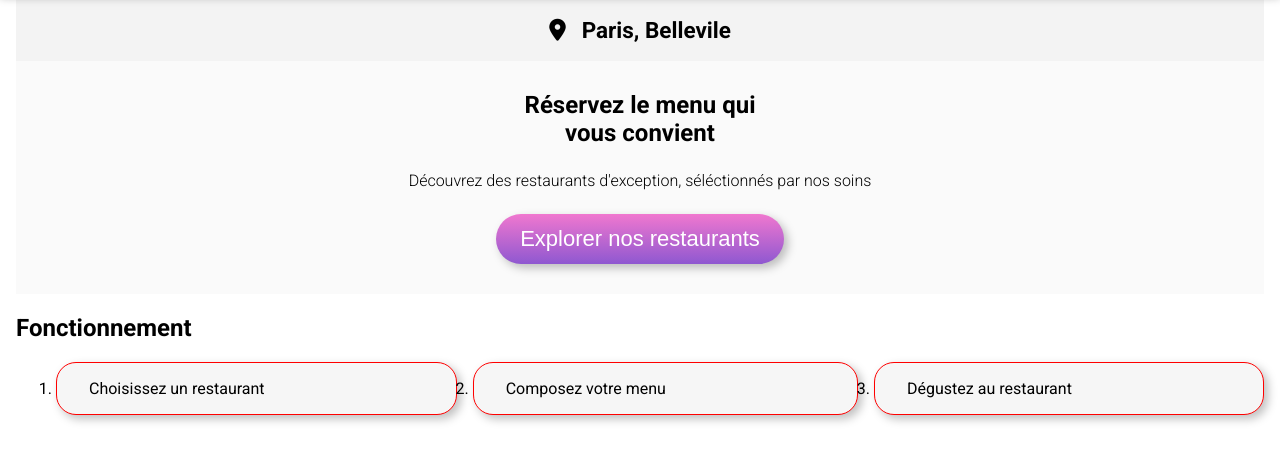
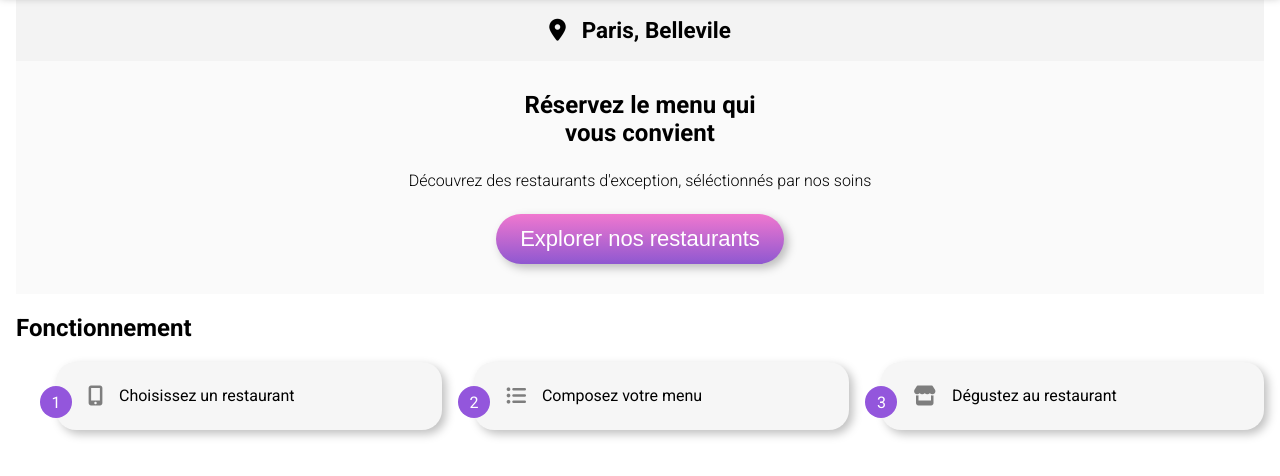
Before and after one commit to imane33941/OhMyFood, a website: page index.html in a window 1280 px wide. Shown: the part 80-556 px from the top of the page. Drawn offline with Linux system fonts and the light colour scheme; a web font is replaced by a local one.

Commit message:
add counter to tuto bullet points

```diff
--- a/index.html
+++ b/index.html
@@ -29,9 +29,9 @@
         <section class="tuto">
             <h2 class="tuto_title">Fonctionnement</h2>
             <ol>
-                <li>Choisissez un restaurant</li>
-                <li>Composez votre menu</li>
-                <li>Dégustez au restaurant</li>
+                <li><i class="fas fa-mobile-alt"></i>Choisissez un restaurant</li>
+                <li><i class="fas fa-list-ul"></i>Composez votre menu</li>
+                <li><i class="fas fa-store"></i>Dégustez au restaurant</li>
             </ol>
         </section>
 
--- a/sass/layout/explorer.scss
+++ b/sass/layout/explorer.scss
@@ -23,7 +23,6 @@
         background-color: #686868;
         background-image: linear-gradient(to top,rgba(147,86,220,.9),
         rgba(255,121,218,.9));
-        // box-shadow: 4px 4px 10px rgba(0,0,0,.25);
         cursor: pointer;
         transition: transform 200ms;
         @include box-shadow.base-shadow;
--- a/sass/layout/tuto.scss
+++ b/sass/layout/tuto.scss
@@ -1,24 +1,49 @@
 @use "../utils/box-shadow";
 @use "../utils/zoom";
+@use "../utils/variables";
+@use "../utils/colors";
+
 
 .tuto {
+    counter-reset: steps;
     & ol {
         display: flex;
-        flex-wrap: wrap;
-        gap: 16px;
+        gap: 32px;
+        margin: 0;
         @media (max-width: 800px) {
             flex-direction: column;
         }
     }
     & li {
+        display: flex;
+        position: relative;
+        &::before {
+            content: counter(steps);
+            counter-increment: steps;
+            display: grid;
+            justify-content: center;
+            align-items: center;
+            background-color: colors.$purple;
+            color: white;
+            position: absolute;
+            left: -1 * variables.$tuto-bullet-height;
+            border-radius: 50% ;
+            width: 2 * variables.$tuto-bullet-height;
+            height: 2 * variables.$tuto-bullet-height;
+        }
+        list-style-type: none;
         background-color: #f6f6f6;
-        padding: 16px 32px;
-        border: 1px solid red;
         flex-grow: 1;
         border-radius: 20px;
+        padding: 24px 32px;
         @include box-shadow.base-shadow;
         &:hover {
             @include zoom.transform-zoom;
         }
+        & i.fas {
+            margin-right: 16px;
+            color: colors.$lightgrey;
+            font-size: 20px;
+        }
     }
 }
--- /dev/null
+++ b/sass/utils/colors.scss
@@ -0,0 +1,3 @@
+
+$lightgrey: #7e7e7e;
+$purple: #9356dc;
--- /dev/null
+++ b/sass/utils/variables.scss
@@ -0,0 +1,2 @@
+
+$tuto-bullet-height: 16px;
```
Also changed, not shown: style.css, 1 other file.
